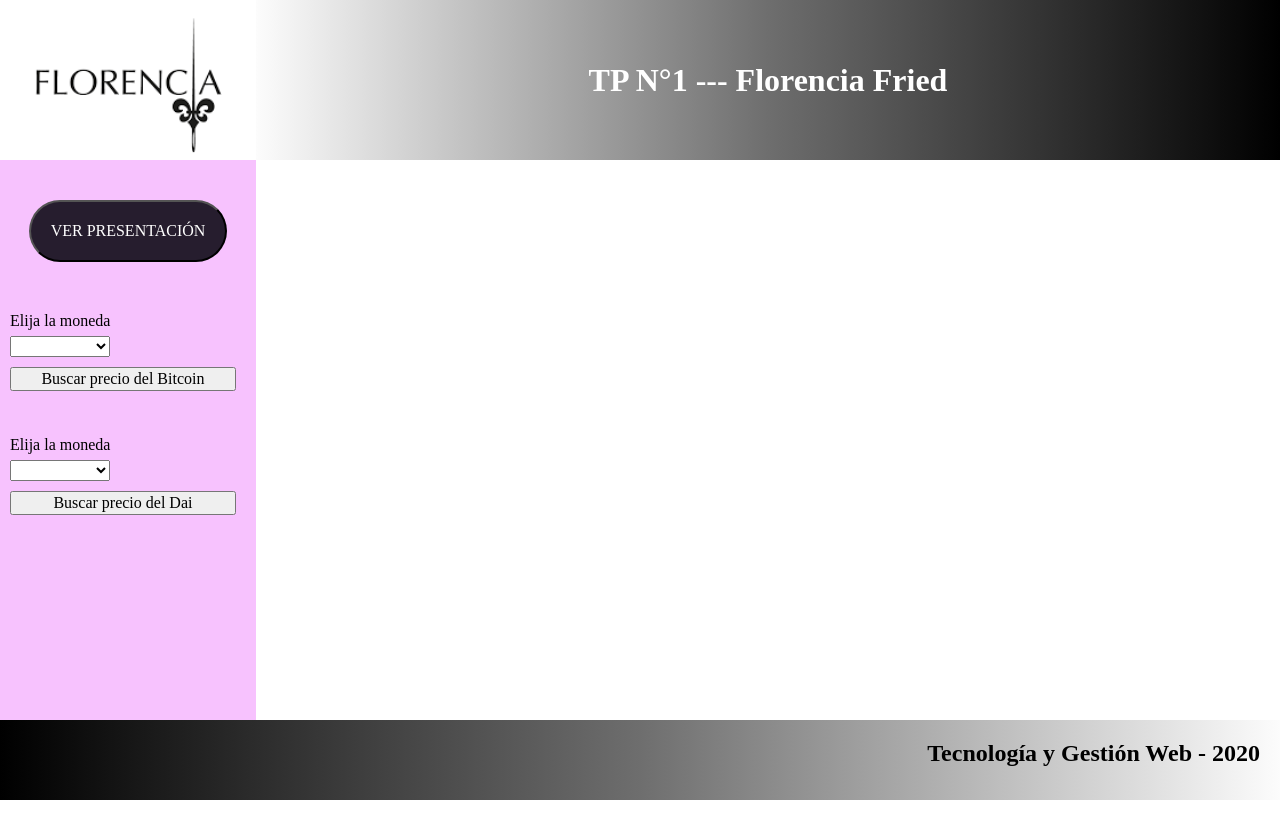
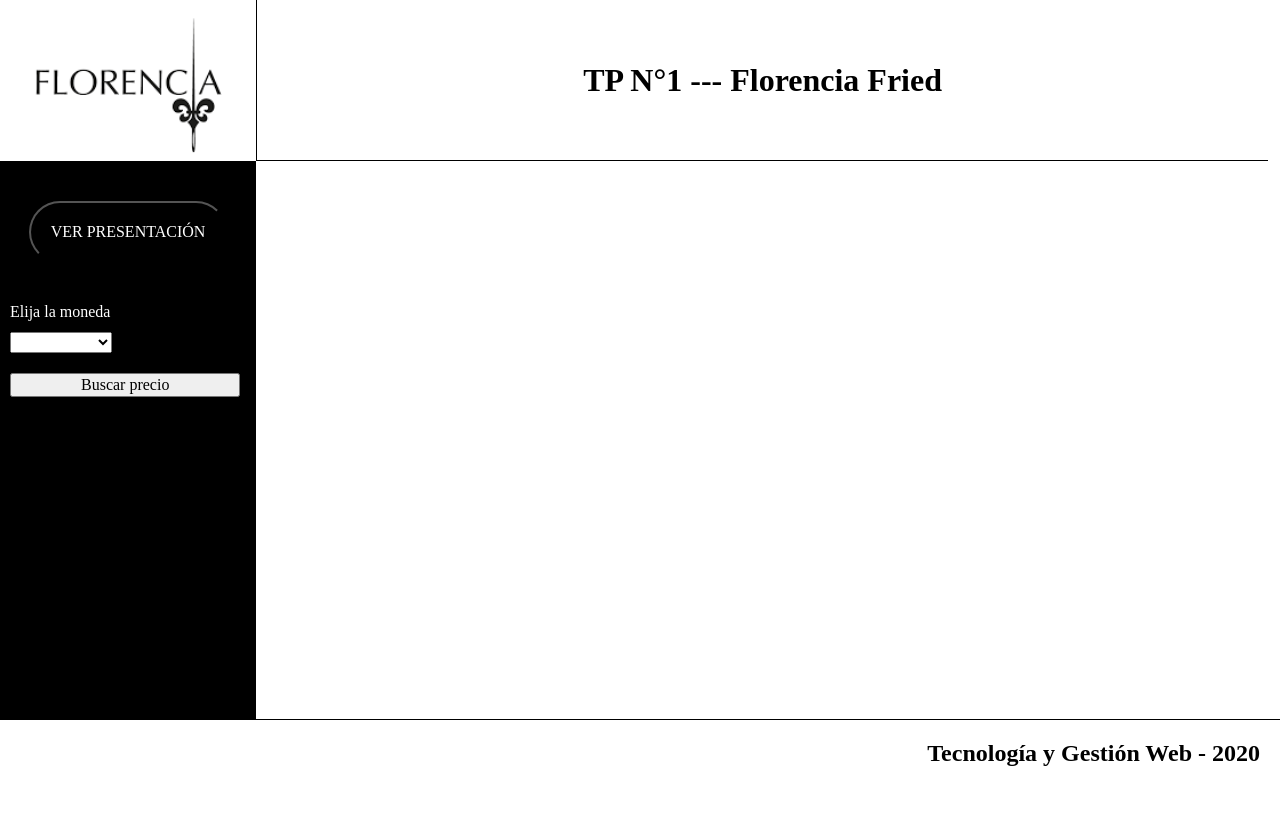
Before and after one commit to yoelalmiron1997/tygwe, a Vue app in the folder Practica-1/FlorenciaFried/app-tp1/: page / in a window 1280 px wide. Shown: the top 838 px of the page. Built offline with nearby package versions, Linux system fonts and the light colour scheme.

Commit message:
Video y validacion de form de cripto terminados

```diff
--- a/Practica-1/FlorenciaFried/app-tp1/src/App.vue
+++ b/Practica-1/FlorenciaFried/app-tp1/src/App.vue
@@ -2,7 +2,6 @@
   <div id="app">
     <Header></Header>
     <Sidebar></Sidebar>
-    <Principal></Principal>
     <Footer></Footer>
   </div>
 </template>
@@ -11,7 +10,6 @@
 
 import Header from './components/Header';
 import Sidebar from './components/Sidebar';
-import Principal from './components/Principal';
 import Footer from './components/Footer';
 
 export default {
@@ -19,7 +17,6 @@ export default {
   components: {
     Header,
     Sidebar,
-    Principal,
     Footer,
   }
 }
--- /dev/null
+++ b/Practica-1/FlorenciaFried/app-tp1/src/components/Cripto.vue
@@ -0,0 +1,65 @@
+<template>
+  <div class="container">
+    <form @submit="checkForm()">
+      <label class="label" for="btc">Elija la moneda</label>
+
+      <select class="select" id="btc" v-model="coin" name="btc">
+        <option>ARS</option>
+        <option>EUR</option>
+        <option>USD</option>
+      </select>
+
+      <input class="input" type="submit" value="Buscar precio" />
+
+      <p class="error" v-if="error">Debe elegir una moneda</p>
+    </form>
+  </div>
+</template>
+
+<script>
+export default {
+  name: 'Cripto',
+
+  data: function () {
+    return {
+      coin: '',
+      error: false,
+    }
+  },
+
+  methods: {
+    checkForm: function () {
+      if (!this.coin) {
+        this.error = true;
+      }
+    },
+  },
+}
+</script>
+
+<style scoped>
+.container {
+  margin-top: 30px;
+}
+
+.label {
+  margin: 10px;
+  color: white;
+}
+
+.select {
+  display: block;
+  margin: 10px;
+  width: 40%;
+}
+
+.input {
+  margin: 10px;
+  width: 90%;
+}
+
+.error {
+  color: red;
+  margin-left: 15px;
+}
+</style>
--- a/Practica-1/FlorenciaFried/app-tp1/src/components/Footer.vue
+++ b/Practica-1/FlorenciaFried/app-tp1/src/components/Footer.vue
@@ -17,12 +17,8 @@ export default {
   height: 10vh;
   bottom: 0 !important;
   position: absolute;
-  background: linear-gradient(
-    90deg,
-    rgb(0, 0, 0) 0%,
-    rgb(110, 110, 110) 50%,
-    rgb(252, 252, 252) 100%
-  );
+  background: white;
+  border-top: 1px solid black;
 }
 .text {
   float: right;
--- a/Practica-1/FlorenciaFried/app-tp1/src/components/Header.vue
+++ b/Practica-1/FlorenciaFried/app-tp1/src/components/Header.vue
@@ -17,18 +17,15 @@ export default {
 
 <style scoped>
 .header {
-  width: 80%;
+  width: 79%;
   height: 20vh;
   display: flex;
   align-items: center;
   justify-content: center;
-  background: linear-gradient(
-    90deg,
-    rgb(252, 252, 252) 0%,
-    rgb(110, 110, 110) 50%,
-    rgb(0, 0, 0) 100%
-  );
-  color: white;
+  background: white;
+  color: black;
+  border-bottom: 1px solid black;
+  border-left: 1px solid black;
 }
 
 .image {
--- a/Practica-1/FlorenciaFried/app-tp1/src/components/Principal.vue
+++ /dev/null
@@ -1,50 +0,0 @@
-<template>
-  <div class="principal">
-    <div class="video-container">
-      <video
-        class="video"
-        v-if="type === 'video'"
-        src="../assets/video.mp4"
-      ></video>
-    </div>
-  </div>
-</template>
-
-<script>
-export default {
-  name: 'Principal',
-
-  props: {
-    type: String,
-  }
-
-}
-</script>
-
-<style scoped>
-.principal {
-  width: 80%;
-  height: 70vh;
-  float: left;
-}
-
-.video-container {
-  max-width: 100%;
-  max-height: 100%;
-  width: 600px;
-  height: 400px;
-  margin: 5px auto;
-  position: relative;
-}
-
-.video {
-  width: 100%;
-  height: 100%;
-  top: 0;
-  bottom: 0;
-  right: 0;
-  left: 0;
-  margin: auto;
-  position: absolute;
-}
-</style>
--- a/Practica-1/FlorenciaFried/app-tp1/src/components/Sidebar.vue
+++ b/Practica-1/FlorenciaFried/app-tp1/src/components/Sidebar.vue
@@ -1,4 +1,5 @@
 <template>
+  <div class="container">
     <aside class="sidebar">
       <div class="presentation">
         <button class="button" v-on:click="type = 'video'">
@@ -6,82 +7,49 @@
         </button>
       </div>
 
-    <form class="form" @submit="checkForm()">
-      <div class="div">
-        <label class="label" for="btc">Elija la moneda</label>
+      <Cripto></Cripto>
+    </aside>
 
-        <select class="select" id="btc" v-model="coinbtc" name="btc">
-          <option>ARS</option>
-          <option>EUR</option>
-          <option>USD</option>
-        </select>
-
-        <input class="input" type="submit" value="Buscar precio del Bitcoin" />
+    <div class="video-container">
+      <video
+        controls
+        class="video"
+        v-if="type === 'video'"
+        src="../assets/video.mp4"
+      ></video>
     </div>
-
-        <p v-if="error">Debe elegir una opción</p>
-    </form>
-
-    <form class="form" @submit="checkFormDai()">
-      <div class="div">
-        <label class="label" for="dai">Elija la moneda</label>
-
-        <select class="select" id="dai" v-model="coindai" name="dai">
-          <option>ARS</option>
-          <option>EUR</option>
-          <option>USD</option>
-        </select>
-
-        <input class="input" type="submit" value="Buscar precio del Dai" />
   </div>
-    </form>
-
-    <Principal :type="type"></Principal>
-  </aside>
 </template>
 
 <script>
 
-import Principal from './Principal';
+import Cripto from './Cripto';
 
 export default {
   name: 'Sidebar',
 
-  data: function () {
-    return {
-      type: ' ',
-      coinbtc: '',
-      coindai: '',
-      error: false,
+  data: function(){
+    return{
+      type:'',
     }
   },
 
   components: {
-    Principal,
+    Cripto,
   },
-
-  methods: {
-    checkFormBtc: function (e) {
-      if (this.coinbtc) {
-        return true;
-      }
-
-      this.errors = [];
-
-      if (!this.coinbtc) {
-        this.error = true;
-      }
-      e.preventDefault();
-    }
-  }
 }
 </script>
 
 <style scoped>
+.container {
+  width: 100%;
+  height: 70vh;
+}
+
 .sidebar {
   width: 20%;
-  background-color: #f7c2fe;
-  height: 70vh;
+  background-color: black;
+  height: 100%;
   color: #fff;
   float: left;
   padding-top: 30px;
@@ -93,7 +61,7 @@ export default {
 }
 
 .button {
-  background-color: rgb(38, 29, 46);
+  background-color: black;
   color: #fff;
   padding: 20px;
   margin: 10px;
@@ -104,24 +72,19 @@ export default {
   cursor: pointer;
 }
 
-.div {
-  margin-top: 40px;
-  margin-left: 5px;
+.video-container {
+  width: 80%;
+  height: 70vh;
+  float: left;
+  display: flex;
+  justify-content: center;
+  align-items: center;
 }
 
-.label {
-  margin: 5px;
-  color: black;
-}
-
-.select {
-  display: block;
-  margin: 5px;
-  width: 40%;
-}
-
-.input {
-  margin: 5px;
-  width: 90%;
+.video {
+  max-width: 100%;
+  max-height: 80%;
+  border: 3px solid black;
+  border-radius: 5px;
 }
 </style>
```
Lines whose indentation alone changed are shown as unchanged.
